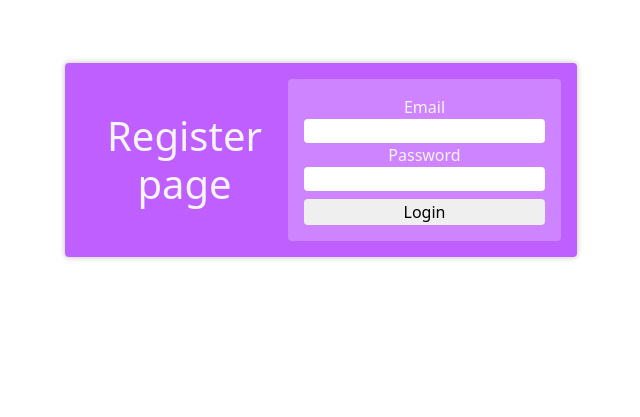
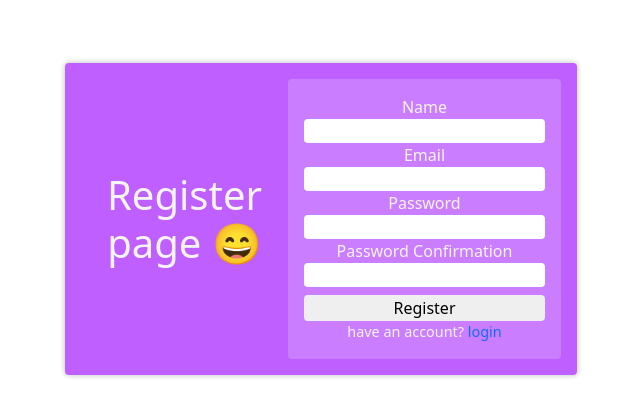
Before and after one commit to hadig007/my_app, a Vue app: page /register in a window 1280 px wide. Shown: the part 321-738 px from the top of the page, without its empty margins (319-959 px from the left). Built offline with nearby package versions, Linux system fonts and the light colour scheme.

Commit message:
perbaikan fungsi login/logout dan ui-nya

```diff
--- a/src/components/autentikasi/Login.vue
+++ b/src/components/autentikasi/Login.vue
@@ -10,6 +10,7 @@
             <label for="">Password</label>
             <input type="password" v-model="password">
             <button @click="login">Login</button>
+            <span>haven't an account? <router-link to="/register">register</router-link></span>
         </div>
     </div>
         <div v-if="isgagal" class="gagal">
@@ -51,6 +52,12 @@ export default {
 </script>
 
 <style scoped>
+span{
+    font-size: 0.9rem;
+}
+a{
+    text-decoration: none;
+}
 .loading{
     position: absolute;
     background-color:hotpink;
--- a/src/components/autentikasi/Register.vue
+++ b/src/components/autentikasi/Register.vue
@@ -3,27 +3,79 @@
         <div v-if="loading" class="loading">
             <h1>Loading . . .</h1>
         </div>
-        <h1>Register page</h1>
+        <h1>Register page 😄</h1>
         <div class="input">
+            <label for="">Name</label>
+            <input type="text" v-model="name">
             <label for="">Email</label>
             <input type="text" v-model="email">
             <label for="">Password</label>
             <input type="password" v-model="password">
-            <button @click="login">Login</button>
+            <label for="">Password Confirmation</label>
+            <input type="password" v-model="password_confirmation">
+            <button @click="register">Register</button>
+            <span>have an account? <router-link to="/login">login</router-link></span>
         </div>
     </div>
-        <div v-if="isgagal" class="gagal">
-            <h3>Email atau password Salah</h3>
-            <button @click="isgagal =! isgagal" style="width:40px;color:grey;margin:5px;border:red solid 1px">ok</button>
+        <div v-if="selesai" class="gagal">
+            <h3>Akun Berhasil di daftar😍</h3>
+            <button @click="selesai =! selesai" style="width:40px;color:grey;margin:5px;border:red solid 1px">ok</button>
+        </div>
+        <div v-if="gagal" class="gagal">
+            <h3>Akun yang anda masukkan tidak valid😢</h3>
+            <button @click="gagal =! gagal" style="width:40px;color:grey;margin:5px;border:red solid 1px">ok</button>
         </div>
 </template>
 <script>
+import axios from 'axios'
 export default {
-
+    data(){
+        return{
+            name:'',
+            email:'',
+            password:'',
+            password_confirmation:'',
+            loading:false,
+            selesai:false,
+            gagal:false,
+        }
+    },
+    methods:{
+        register(){
+            this.loading = true
+            axios.post('auth/register',{
+                name : this.name,
+                email: this.email,
+                password: this.password,
+                password_confirmation:this.password
+            }).then((res)=>{
+                console.log(res.data)
+                this.loading = false
+                this.selesai = true
+                setTimeout(()=>{
+                    this.$router.push('/login')
+                    this.selesai = false
+                },2000)
+            }).catch((er)=>{
+                console.log(er.response)
+                this.loading = false
+                this.gagal = true
+                setTimeout(()=>{
+                    this.gagal = false
+                },2000)
+            })
+        }
+    }
 }
 </script>
 
 <style scoped>
+span{
+    font-size: 0.9rem;
+}
+a{
+    text-decoration: none;
+}
 .loading{
     position: absolute;
     background-color:hotpink;
@@ -54,7 +106,7 @@ h1{
 .input{
     box-shadow:none;
     margin: 0;
-    background: rgba(255, 255, 255, 0.226);
+    background: rgba(255, 255, 255, 0.185);
     display: flex;
     flex-direction: column;
     border-radius: 4px;
--- a/src/components/home/Home.vue
+++ b/src/components/home/Home.vue
@@ -16,7 +16,7 @@ import { mapGetters } from 'vuex'
 export default {
     data(){
         return{
-            loading: true
+            loading: false
         }
     },
     computed:{
@@ -24,26 +24,30 @@ export default {
     },
     methods:{
         logout(){
+            this.$router.push('/login')
             axios.post('auth/logout').then((res)=>{
                 console.log(res.data)
                 this.$store.dispatch('storeToken', null)
                 localStorage.removeItem('token')
-                this.$router.push('/login')
             }).catch(er=>console.log(er.response.data))
         }
     },
     async created(){
         this.loading = true
-        if(this.token || localStorage.getItem('token')){
-            axios.get('auth/user-profile')
+        console.log('token di created',this.$store.state.token)
+        if(this.$store.state.token){
+            setTimeout(()=>{
+                axios.get('auth/user-profile')
                 .then((res)=>{
                     console.log(res.data)
                     this.loading = false
+                    this.$store.dispatch('storeUser', res.data)
+                    console.log('user set')
                 }).catch((e)=>{
                     console.log(e.response.data)
-            this.loading = true
                 })
             console.log('having a token')
+            },1000)
         }else{
             this.loading = true
             this.$router.push('/login')
--- a/src/store.js
+++ b/src/store.js
@@ -3,7 +3,8 @@ import { createStore } from "vuex";
 const store = createStore({
     state(){
         return{
-            token : null
+            token : null,
+            user :null
         }
     },
     getters:{
@@ -15,11 +16,17 @@ const store = createStore({
     mutations:{
         SET_TOKEN(state, payload){
             state.token = payload
-        }
+        },
+        SET_USER(state, payload){
+            state.user = payload
+        },
     },
     actions:{
         storeToken(context, payload){
             context.commit('SET_TOKEN', payload)
+        },
+        storeUser(context, payload){
+             context.commit('SET_USER', payload)
         }
     }
 })
```
